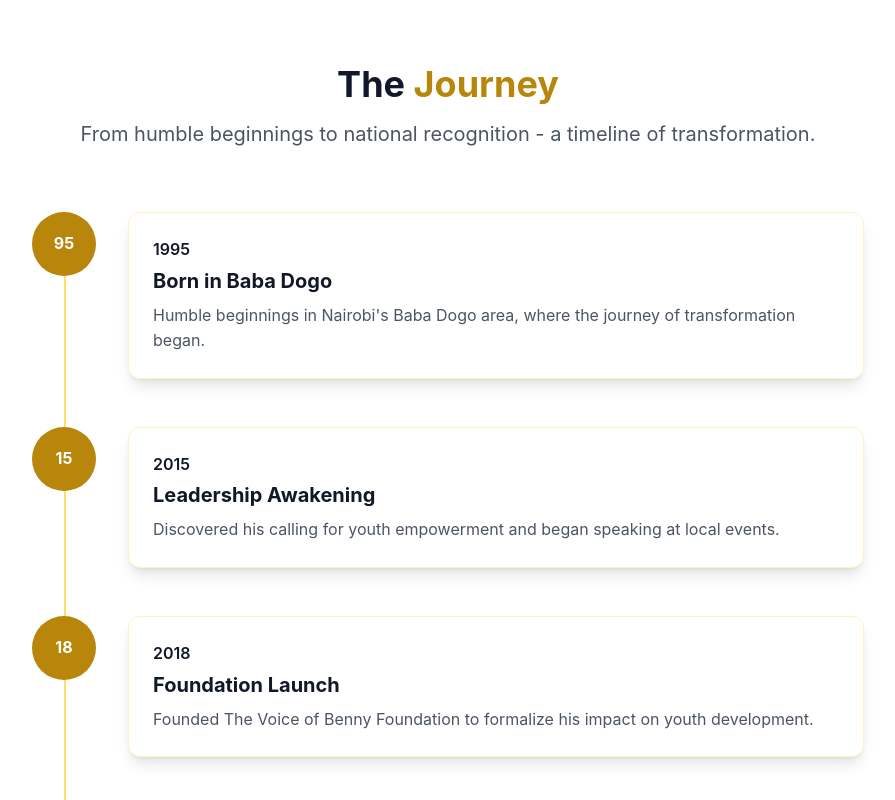
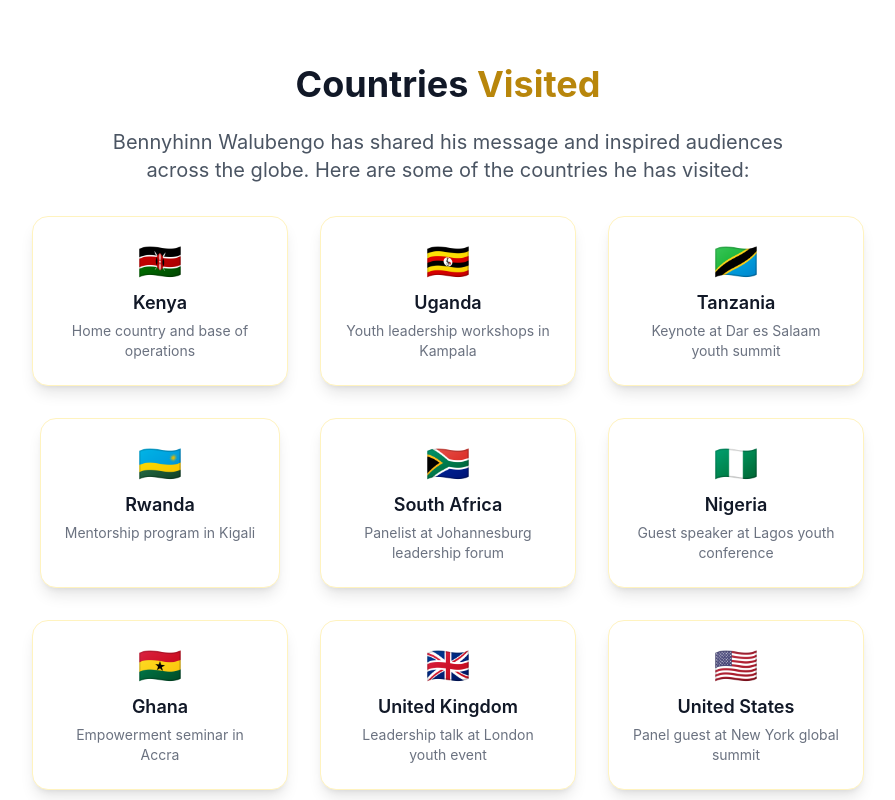
Before and after one commit to Omillo-Charles/Walubengo, a React (Vite) app: page /about in a window 1280 px wide. Shown: the part 2060-2860 px from the top of the page, without its empty margins (192-1087 px from the left). Built offline with nearby package versions, Linux system fonts and the light colour scheme.

Commit message:
Implement real data to the website

```diff
--- a/src/pages/About.tsx
+++ b/src/pages/About.tsx
@@ -165,47 +165,79 @@ const About = () => {
         </div>
       </section>
 
-      {/* Timeline */}
+      {/* Countries Visited Section */}
       <section className="py-20 bg-white">
-        <div className="max-w-4xl mx-auto px-4 sm:px-6 lg:px-8">
+        <div className="max-w-4xl mx-auto px-4 sm:px-6 lg:px-8 text-center">
           <motion.div
             initial={{ opacity: 0, y: 30 }}
             whileInView={{ opacity: 1, y: 0 }}
             transition={{ duration: 0.8 }}
             viewport={{ once: true }}
-            className="text-center mb-16"
+            className="mb-12"
           >
-            <h2 className="text-3xl md:text-4xl font-bold text-gray-900 mb-4">
-              The <span className="text-gold-600">Journey</span>
+            <h2 className="text-3xl md:text-4xl font-bold text-gray-900 mb-6">
+              Countries <span className="text-gold-600">Visited</span>
             </h2>
-            <p className="text-xl text-gray-600">
-              From humble beginnings to national recognition - a timeline of transformation.
+            <p className="text-xl text-gray-600 max-w-2xl mx-auto mb-8">
+              Bennyhinn Walubengo has shared his message and inspired audiences across the globe. Here are some of the countries he has visited:
             </p>
+            <div className="grid grid-cols-1 sm:grid-cols-2 md:grid-cols-3 gap-8 justify-items-center">
+              {/* Kenya */}
+              <div className="bg-white border border-gold-100 rounded-2xl p-6 flex flex-col items-center shadow-lg">
+                <span className="text-4xl mb-2">🇰🇪</span>
+                <span className="font-semibold text-gray-900 text-lg mb-1">Kenya</span>
+                <span className="text-gray-500 text-sm">Home country and base of operations</span>
+              </div>
+              {/* Uganda */}
+              <div className="bg-white border border-gold-100 rounded-2xl p-6 flex flex-col items-center shadow-lg">
+                <span className="text-4xl mb-2">🇺🇬</span>
+                <span className="font-semibold text-gray-900 text-lg mb-1">Uganda</span>
+                <span className="text-gray-500 text-sm">Youth leadership workshops in Kampala</span>
+              </div>
+              {/* Tanzania */}
+              <div className="bg-white border border-gold-100 rounded-2xl p-6 flex flex-col items-center shadow-lg">
+                <span className="text-4xl mb-2">🇹🇿</span>
+                <span className="font-semibold text-gray-900 text-lg mb-1">Tanzania</span>
+                <span className="text-gray-500 text-sm">Keynote at Dar es Salaam youth summit</span>
+              </div>
+              {/* Rwanda */}
+              <div className="bg-white border border-gold-100 rounded-2xl p-6 flex flex-col items-center shadow-lg">
+                <span className="text-4xl mb-2">🇷🇼</span>
+                <span className="font-semibold text-gray-900 text-lg mb-1">Rwanda</span>
+                <span className="text-gray-500 text-sm">Mentorship program in Kigali</span>
+              </div>
+              {/* South Africa */}
+              <div className="bg-white border border-gold-100 rounded-2xl p-6 flex flex-col items-center shadow-lg">
+                <span className="text-4xl mb-2">🇿🇦</span>
+                <span className="font-semibold text-gray-900 text-lg mb-1">South Africa</span>
+                <span className="text-gray-500 text-sm">Panelist at Johannesburg leadership forum</span>
+              </div>
+              {/* Nigeria */}
+              <div className="bg-white border border-gold-100 rounded-2xl p-6 flex flex-col items-center shadow-lg">
+                <span className="text-4xl mb-2">🇳🇬</span>
+                <span className="font-semibold text-gray-900 text-lg mb-1">Nigeria</span>
+                <span className="text-gray-500 text-sm">Guest speaker at Lagos youth conference</span>
+              </div>
+              {/* Ghana */}
+              <div className="bg-white border border-gold-100 rounded-2xl p-6 flex flex-col items-center shadow-lg">
+                <span className="text-4xl mb-2">🇬🇭</span>
+                <span className="font-semibold text-gray-900 text-lg mb-1">Ghana</span>
+                <span className="text-gray-500 text-sm">Empowerment seminar in Accra</span>
+              </div>
+              {/* United Kingdom */}
+              <div className="bg-white border border-gold-100 rounded-2xl p-6 flex flex-col items-center shadow-lg">
+                <span className="text-4xl mb-2">🇬🇧</span>
+                <span className="font-semibold text-gray-900 text-lg mb-1">United Kingdom</span>
+                <span className="text-gray-500 text-sm">Leadership talk at London youth event</span>
+              </div>
+              {/* United States */}
+              <div className="bg-white border border-gold-100 rounded-2xl p-6 flex flex-col items-center shadow-lg">
+                <span className="text-4xl mb-2">🇺🇸</span>
+                <span className="font-semibold text-gray-900 text-lg mb-1">United States</span>
+                <span className="text-gray-500 text-sm">Panel guest at New York global summit</span>
+              </div>
+            </div>
           </motion.div>
-
-          <div className="relative">
-            <div className="absolute left-8 top-0 bottom-0 w-0.5 bg-gold-200"></div>
-
-            {timeline.map((item, index) => (
-              <motion.div
-                key={index}
-                initial={{ opacity: 0, x: -30 }}
-                whileInView={{ opacity: 1, x: 0 }}
-                transition={{ duration: 0.6, delay: index * 0.1 }}
-                viewport={{ once: true }}
-                className="relative flex items-start mb-12"
-              >
-                <div className="flex-shrink-0 w-16 h-16 bg-gold-600 rounded-full flex items-center justify-center text-white font-bold z-10">
-                  {item.year.slice(-2)}
-                </div>
-                <div className="ml-8 bg-white p-6 rounded-xl shadow-lg border border-gold-100 flex-1">
-                  <div className="text-gray-900 font-semibold mb-1">{item.year}</div>
-                  <h3 className="text-xl font-bold text-gray-900 mb-2">{item.title}</h3>
-                  <p className="text-gray-600">{item.description}</p>
-                </div>
-              </motion.div>
-            ))}
-          </div>
         </div>
       </section>
 
--- a/src/pages/Home.tsx
+++ b/src/pages/Home.tsx
@@ -140,6 +140,53 @@ const Home = () => {
         </div>
       </section>
 
+      {/* What We Stand For Section */}
+      <section className="py-20 bg-gray-50">
+        <div className="max-w-4xl mx-auto px-4 sm:px-6 lg:px-8 text-center">
+          <motion.div
+            initial={{ opacity: 0, y: 30 }}
+            whileInView={{ opacity: 1, y: 0 }}
+            transition={{ duration: 0.8 }}
+            viewport={{ once: true }}
+            className="mb-12"
+          >
+            <h2 className="text-3xl md:text-4xl font-bold text-gray-900 mb-6">
+              What We <span className="text-gold-600">Stand For</span>
+            </h2>
+            <p className="text-xl text-gray-600 max-w-2xl mx-auto mb-8">
+              Our core values drive everything we do, shaping our mission and inspiring our community.
+            </p>
+            <div className="grid grid-cols-1 sm:grid-cols-2 md:grid-cols-3 gap-8">
+              <div className="bg-white border border-gold-100 rounded-2xl p-6 flex flex-col items-center shadow-lg w-full">
+                <span className="text-3xl mb-2">💪</span>
+                <span className="font-semibold text-gray-900 text-lg mb-1">Empowerment</span>
+                <span className="text-gray-500 text-sm">We uplift and enable others to reach their full potential.</span>
+              </div>
+              <div className="bg-white border border-gold-100 rounded-2xl p-6 flex flex-col items-center shadow-lg w-full">
+                <span className="text-3xl mb-2">🏆</span>
+                <span className="font-semibold text-gray-900 text-lg mb-1">Excellence</span>
+                <span className="text-gray-500 text-sm">We pursue the highest standards in all our endeavors.</span>
+              </div>
+              <div className="bg-white border border-gold-100 rounded-2xl p-6 flex flex-col items-center shadow-lg w-full">
+                <span className="text-3xl mb-2">🎤</span>
+                <span className="font-semibold text-gray-900 text-lg mb-1">Public Speaking</span>
+                <span className="text-gray-500 text-sm">We inspire and educate through powerful, authentic communication.</span>
+              </div>
+              <div className="bg-white border border-gold-100 rounded-2xl p-6 flex flex-col items-center shadow-lg w-full">
+                <span className="text-3xl mb-2">🧑‍🤝‍🧑</span>
+                <span className="font-semibold text-gray-900 text-lg mb-1">Leadership & Mentorship</span>
+                <span className="text-gray-500 text-sm">We guide, mentor, and develop the next generation of leaders.</span>
+              </div>
+              <div className="bg-white border border-gold-100 rounded-2xl p-6 flex flex-col items-center shadow-lg w-full">
+                <span className="text-3xl mb-2">📦</span>
+                <span className="font-semibold text-gray-900 text-lg mb-1">Brand Packaging</span>
+                <span className="text-gray-500 text-sm">We help ideas and people stand out through creative brand solutions.</span>
+              </div>
+            </div>
+          </motion.div>
+        </div>
+      </section>
+
       {/* Featured Quote */}
       <section className="py-20 bg-gray-50">
         <div className="max-w-4xl mx-auto px-4 sm:px-6 lg:px-8 text-center">
```
Also changed, not shown: src/pages/Contact.tsx (+11 -11 lines), src/pages/Services.tsx (+31 -15 lines), 1 other file (tests, documents, lock files or other folders).
